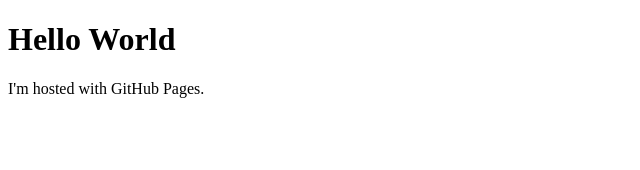
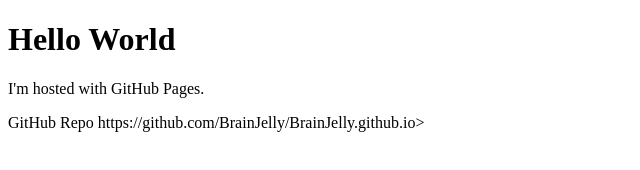
Before and after one commit to BrainJelly/BrainJelly.github.io, a plain HTML site: page index.html in a window 1280 px wide. Shown: the whole page, without its empty margins (0-640 px from the left). Drawn offline with Linux system fonts and the light colour scheme.

Commit message:
Add repo link :)

```diff
--- a/index.html
+++ b/index.html
@@ -3,5 +3,7 @@
 <body>
 <h1>Hello World</h1>
 <p>I'm hosted with GitHub Pages.</p>
+
+<p>GitHub Repo <link>https://github.com/BrainJelly/BrainJelly.github.io></link></p>
 </body>
 </html>
```
